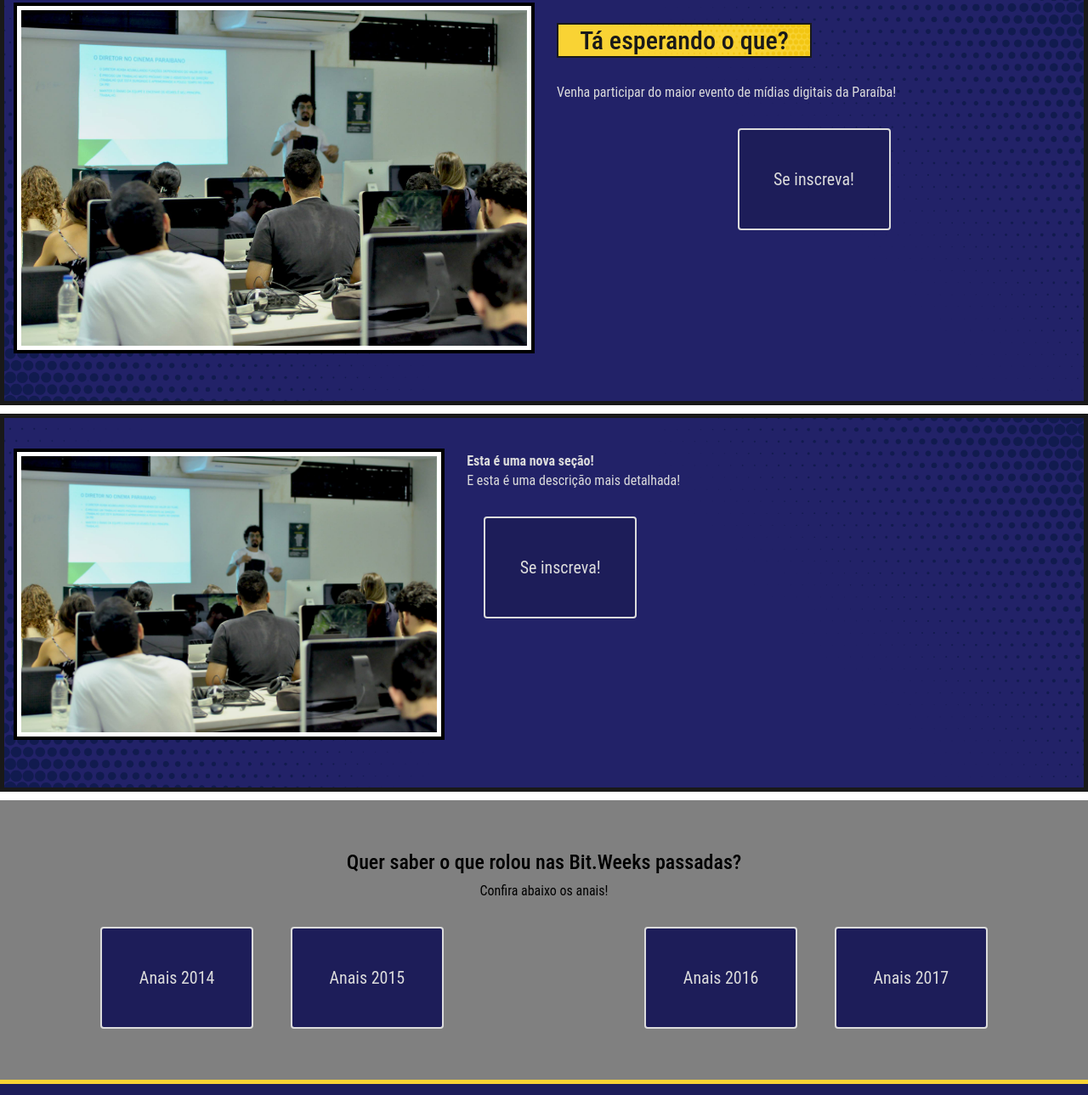
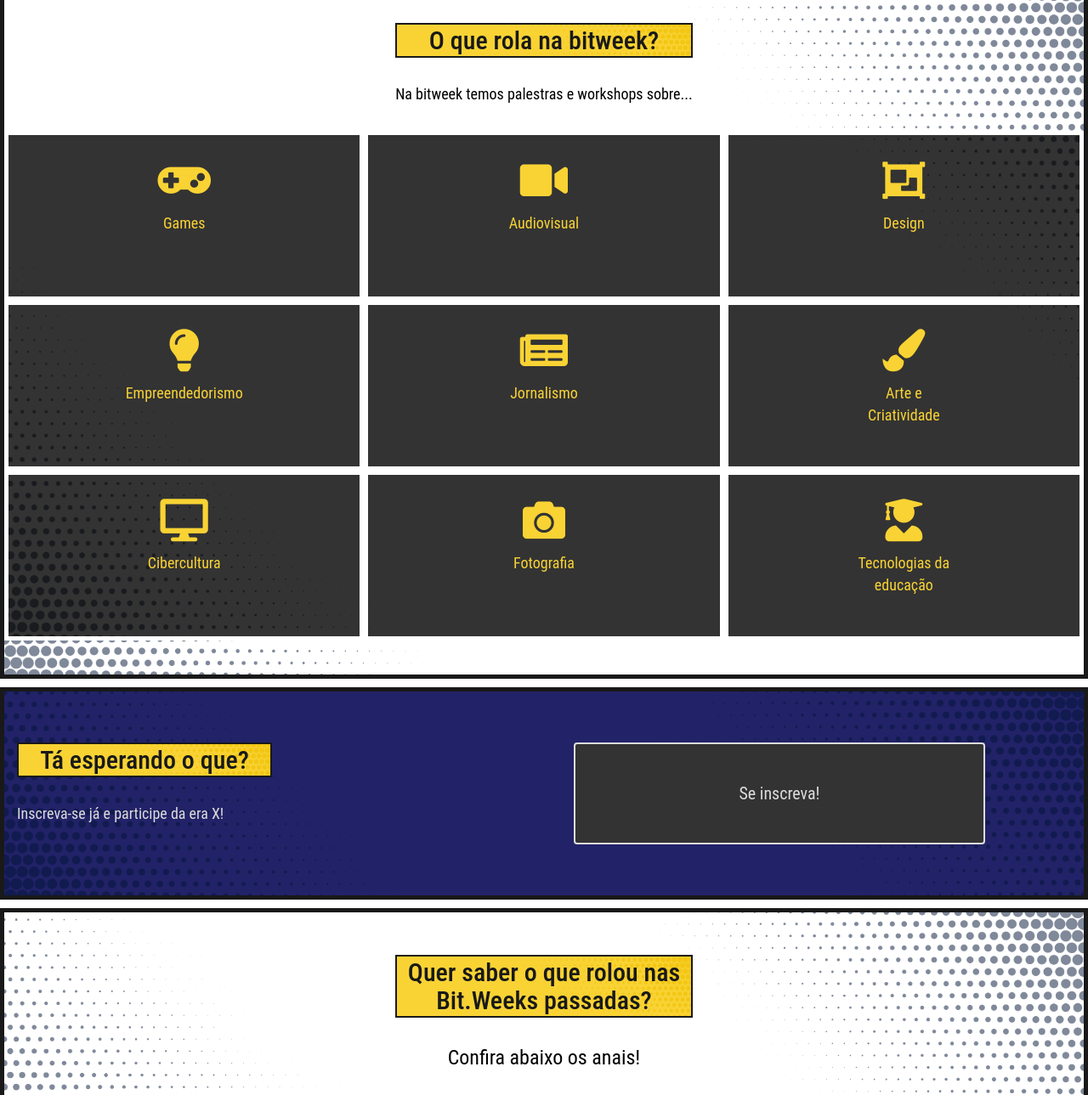
Before and after one commit to juanpeter/Website-Bit.Week-2018, a plain HTML site: page index.html in a window 1280 px wide. Shown: the part 1003-2292 px from the top of the page at 85% size. Drawn offline with nearby package versions, Linux system fonts and the light colour scheme.

Commit message:
Quase pronto

```diff
--- a/controller.js
+++ b/controller.js
@@ -9,17 +9,17 @@ $(document).ready(function () {
   }),
     $('.link2').click(function (){
       $('html, body').animate({
-        scrollTop: $("div.area2").offset().top-50
+        scrollTop: $(".eixos").offset().top-50
       }, 1000)
     }),
     $('.link3').click(function (){
       $('html, body').animate({
-        scrollTop: $("div.area3").offset().top-50
+        scrollTop: $(".area2").offset().top-50
       }, 1000)
     })
     $('.link4').click(function (){
         $('html, body').animate({
-          scrollTop: $("div.area4").offset().top-50
+          scrollTop: $(".area3").offset().top-50
         }, 1000)
     })
     $('.home').click(function (){
@@ -29,5 +29,7 @@ $(document).ready(function () {
       })
 
 /*Collapse para o menu hamburguer quando clicar fora*/
-
+    $('.navbar-nav>li>a').on('click', function(){
+      $('.navbar-collapse').removeClass('show');
+    });
 });
--- a/index.html
+++ b/index.html
@@ -48,7 +48,7 @@
                         <span class="icon-bar"></span>
                         <span class="icon-bar"></span>
                     </button>
-                    <a class="navbar-brand" href="#">
+                    <a class="navbar-brand" >
                         <img alt="Logo da bitweek 2018" src="images/logo-2018.png">
                     </a>
                     <p class="navbar-text">Bitweek - 2018</p>
@@ -56,16 +56,16 @@
                 <div class="collapse navbar-collapse" id="bs-example-navbar-collapse-1">
 
                     <ul class="nav navbar-nav navbar-right">
-                        <li><a href="#" class="home">Home</a></li>
-                        <li><a href="#" class="link1">Quem somos?</a></li>
-                        <li><a href="#" class="link2">Se inscreva!</a></li>
-                        <li><a href="#" class="link4">Edições passadas</a></li>
+                        <li><a  class="home">Home</a></li>
+                        <li><a  class="link1">Quem somos?</a></li>
+                        <li><a  class="link2">O que fazemos?</a></li>
+                        <li><a  class="link3">Se inscreva!</a></li>
+                        <li><a  class="link4">Edições passadas</a></li>
                     </ul>
                 </div>
             </div>
         </nav>
 
-        <!--Ajeitar isso aqui!-->
         <div class="row main">
             <div class="col-md-6 text-center">
                 <img src="images/banner1.png">
@@ -94,51 +94,80 @@
 
         </div>
 
+        <div class="row bloco eixos">
+
+            <div class="col-12 centerbox">
+                <h2 class="title">O que rola na bitweek?</h2>
+            </div>
+            <div class="col-12 text-center">
+                <p>Na bitweek temos palestras e workshops sobre...</p>
+            </div>
+
+            <div class="text-center icones">
+                <div class="col-xs-4">
+                    <i class="fa fa-gamepad"></i><p>Games</p>
+                </div>
+
+                <div class="col-xs-4">
+                    <i class="fas fa-video"></i><p>Audiovisual</p>
+                </div>
+
+                <div class="col-xs-4">
+                    <i class="fas fa-object-group"></i><p>Design</p>
+                </div>
+
+                <div class="col-xs-4">
+                    <i class="fas fa-lightbulb"></i><p>Empreendedorismo</p>
+                </div>
+
+                <div class="col-xs-4">
+                    <i class="fas fa-newspaper"></i><p>Jornalismo</p>
+                </div>
+
+                <div class="col-xs-4">
+                    <i class="fas fa-paint-brush"></i><p>Arte e <br>Criatividade</p>
+                </div>
+
+                <div class="col-xs-4">
+                    <i class="fas fa-desktop"></i><p>Cibercultura</p>
+                </div>
+
+                <div class="col-xs-4">
+                <i class="fas fa-camera"></i><p>Fotografia</p>
+                </div>
+
+                <div class="col-xs-4">
+                    <i class="fas fa-user-graduate"></i><p>Tecnologias da <br>educação</p>
+                </div>
+            </div>
+        </div>
+
+
         <div class="row bloco area2">
 
-                <div class="col-md-6 bg1">
-                    <img src="images/evento1.jpg" class="img-fluid float-left">
+                <div class="col-md-6">
+                        <h2 class="title">Tá esperando o que?</h2>
+                        <p>Inscreva-se já e participe da era X!</p>
                 </div>
+                <div class="col-md-6">
 
-                <div class="col-md-6 texto bg2 text-center">
-                        <h2 class="title">Tá esperando o que?</H2>
-                        <p>Venha participar do maior evento de mídias digitais da Paraíba!</p>
-                        <a target="_blank" alt="Botão de inscrição" href="https://doity.com.br/bitweek2018"><button class=" btn btn-dark botao">Se inscreva!</button></a>
+                    <a target="_blank" alt="Botão de inscrição" href="https://doity.com.br/bitweek2018"><button class=" btn btn-dark botao2">Se inscreva!</button></a>
                 </div>
+        </div>
+
+        <div class="row bloco area3">
+            <div class="col-12 centerbox">
+                <h2 class="title text-center">Quer saber o que rolou nas Bit.Weeks passadas?</h2>
+            </div>
+                <p class="text-center">Confira abaixo os anais!</p>
+
+                 <div class="col-12 text-center">
+                    <a target="_blank" href="anais2016.pdf"><button class=" btn btn-dark botao">Anais 2016</button></a>
+                    <a target="_blank" href="anais2017.pdf"><button class=" btn btn-dark botao">Anais 2017</button></a>
+                 </div>
 
         </div>
 
-        <div class="row bloco area3">
-            <div class="col-md-5 offset-md-1">
-                <img src="images/evento1.jpg" class="img-fluid float-left">
-            </div>
-
-            <div class="col-md-5 texto">
-                <b>Esta é uma nova seção!</b>
-                    <p>E esta é uma descrição mais detalhada!</p>
-                    <button class=" btn btn-dark botao">Se inscreva!</button>
-            </div>
-        </div>
-
-        <!--Poderia melhorar posicionamento dos botoes!-->
-        <div class="row edicoes-anteriores area4">
-
-            <div class="col-12 text-center">
-            <h3>Quer saber o que rolou nas Bit.Weeks passadas?</h3>
-            <p>Confira abaixo os anais!</p>
-            </div>
-
-            <div class="col-md-6 text-center">
-             <button class=" btn btn-dark botao">Anais 2014</button>
-             <button class=" btn btn-dark botao">Anais 2015</button>
-             </div>
-             <div class="col-md-6 text-center">
-             <button class=" btn btn-dark botao">Anais 2016</button>
-             <button class=" btn btn-dark botao">Anais 2017</button>
-             </div>
-
-
-        </div>
 
             <div class="row footer">
 
--- a/style.css
+++ b/style.css
@@ -61,7 +61,8 @@ body{
     border-style: solid;
     border-width: 2px;
     border-color: #191919;
-    width: 300px;
+    width: 100%;
+    max-width: 300px;
     display: flex;
     align-items: center;
     justify-content: center;
@@ -70,6 +71,16 @@ body{
     background-repeat: no-repeat;
     color: #191919;
     margin-bottom: 1em;
+    align-content: center;
+}
+
+.centerbox{
+    display: flex;
+    justify-content: center;
+}
+
+.centerbox .title{
+    max-width: 350px;
 }
 
 .main{
@@ -104,6 +115,8 @@ body{
     background-position-y: 100%, 0;
     background-position-x: 0, 100%;
     margin-bottom: 10px;
+    color: #dcdcdc;
+    font-size: 18px;
 }
 
 .bloco img{
@@ -116,31 +129,52 @@ body{
     -webkit-box-shadow: 0px 0px 0px 4px rgba(0,0,0,1);
     -moz-box-shadow: 0px 0px 0px 4px rgba(0,0,0,1);
     box-shadow: 0px 0px 0px 4px rgba(0,0,0,1);
-
 }
 
-.bloco p{
-    text-align: justify
+.eixos{
+    background-color: white;
+    color: black;
 }
 
-/*Pode ser util para alinhar o conteudo*/
-.texto{
-    color: #dcdcdc;
-}
-
-.seta{
+.icones{
     font-size: 50px;
-    float: right;
-}
-
-.seta:hover{
+    padding-top: 20px;
     color: #f9d334;
 }
 
-.edicoes-anteriores{
-    height: 100%;
-    background-color: gray;
-    padding: 40px 0;
+.icones .col-xs-4{
+    height: 200px;
+    border-style: solid;
+    border-width: 5px;
+    border-color: white;
+    padding-top:20px;
+    word-break:break-all;
+     /* Fallback for web browsers that don't support RGBa */
+     background-color: rgb(0, 0, 0);
+     /* RGBa with 0.6 opacity */
+     background-color: rgba(0, 0, 0, 0.8);
+     /* For IE 5.5 - 7*/
+     filter:progid:DXImageTransform.Microsoft.gradient(startColorstr=#99000000, endColorstr=#99000000);
+     /* For IE 8*/
+     -ms-filter: "progid:DXImageTransform.Microsoft.gradient(startColorstr=#99000000, endColorstr=#99000000)"
+}
+
+.icones .col-xs-4 p{
+    font-size: 18px;
+}
+.area3{
+    background-color: white;
+    padding: 30px 0;
+    color: black;
+}
+
+.area3 p{
+    font-size: 24px;
+}
+
+.texto{
+    color: #dcdcdc;
+    text-align: justify
 }
 
 .home:hover{
@@ -154,7 +188,7 @@ a:link{
 }
 
 .footer{
-    background-color: #1d1d59;
+    background-color: #333;
     height: 100%;
     padding: 20px;
     border-style: solid;
@@ -174,11 +208,34 @@ a:link{
     border-color: #dcdcdc;
     border-width: 2px;
 }
+
+.botao2{
+    width: 80%;
+    height: 120px;
+    font-size: 2rem;
+    margin: 20px;
+    background-color: #333;
+    color: #dcdcdc;
+    border-color: #dcdcdc;
+    border-width: 2px;
+}
+
+.botao2:hover{
+    color: #333;
+    background-color: #f9d334;
+    border-color: #6b5f2c;
+    border-width: 2px;
+    -webkit-transition: background-color 0.25s; /* Safari */
+    transition: background-color 0.25s;
+}
+
 .botao:hover{
     color: #f9d334;
     background-color: #222268;
-    border-color: #f9d334;
+    border-color: #6b5f2c;
     border-width: 2px;
+    -webkit-transition: background-color 0.25s; /* Safari */
+    transition: background-color 0.25s;
 }
 
 .botao:focus{
@@ -202,6 +259,8 @@ a:link{
     margin-bottom: 10px;
     text-decoration: none;
     color:#f9d334;
+    -webkit-transition: color 0.5s; /* Safari */
+    transition: color 0.5s;
 }
 
 #fb:hover{
```
Also changed, not shown: images/Logos-da-BitWeek-e-Patrocinadores.png (deleted), 2 other files.
